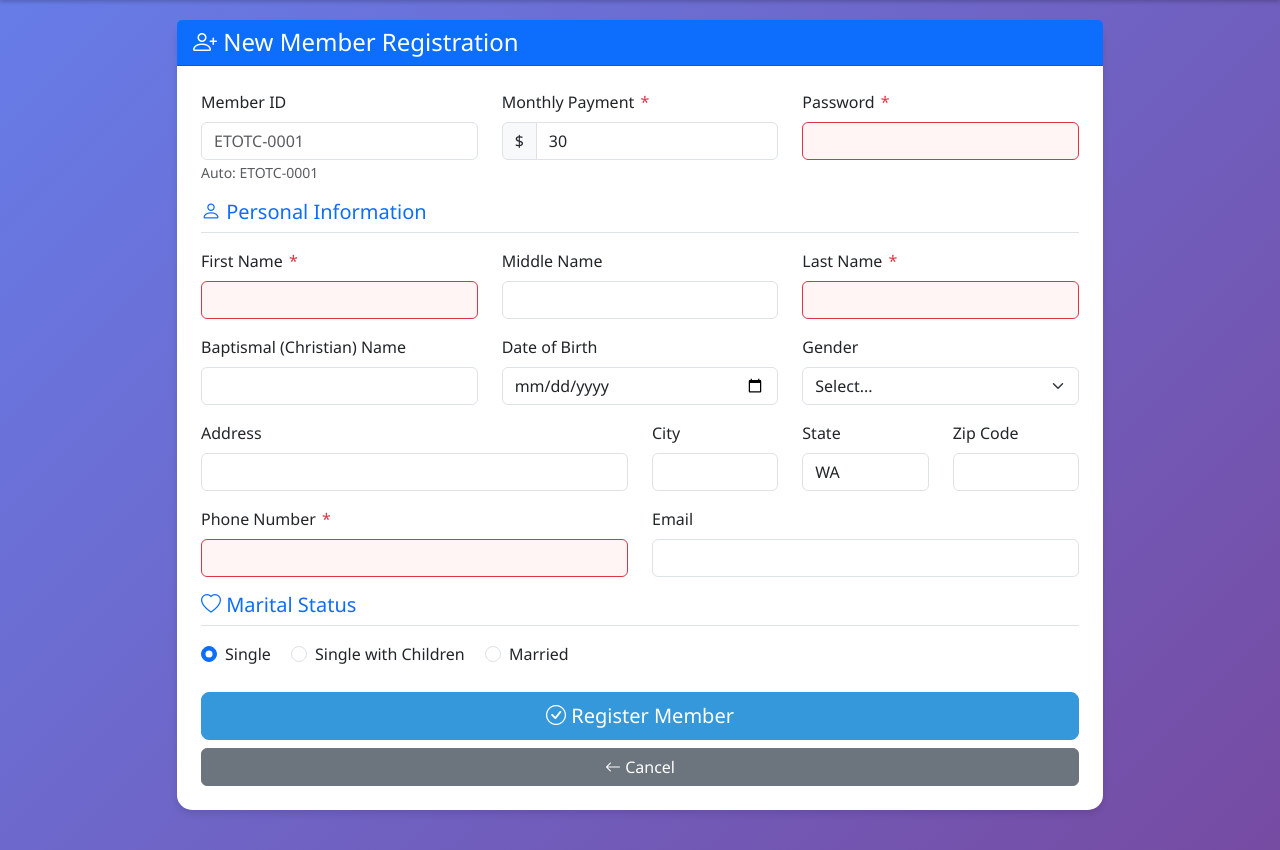
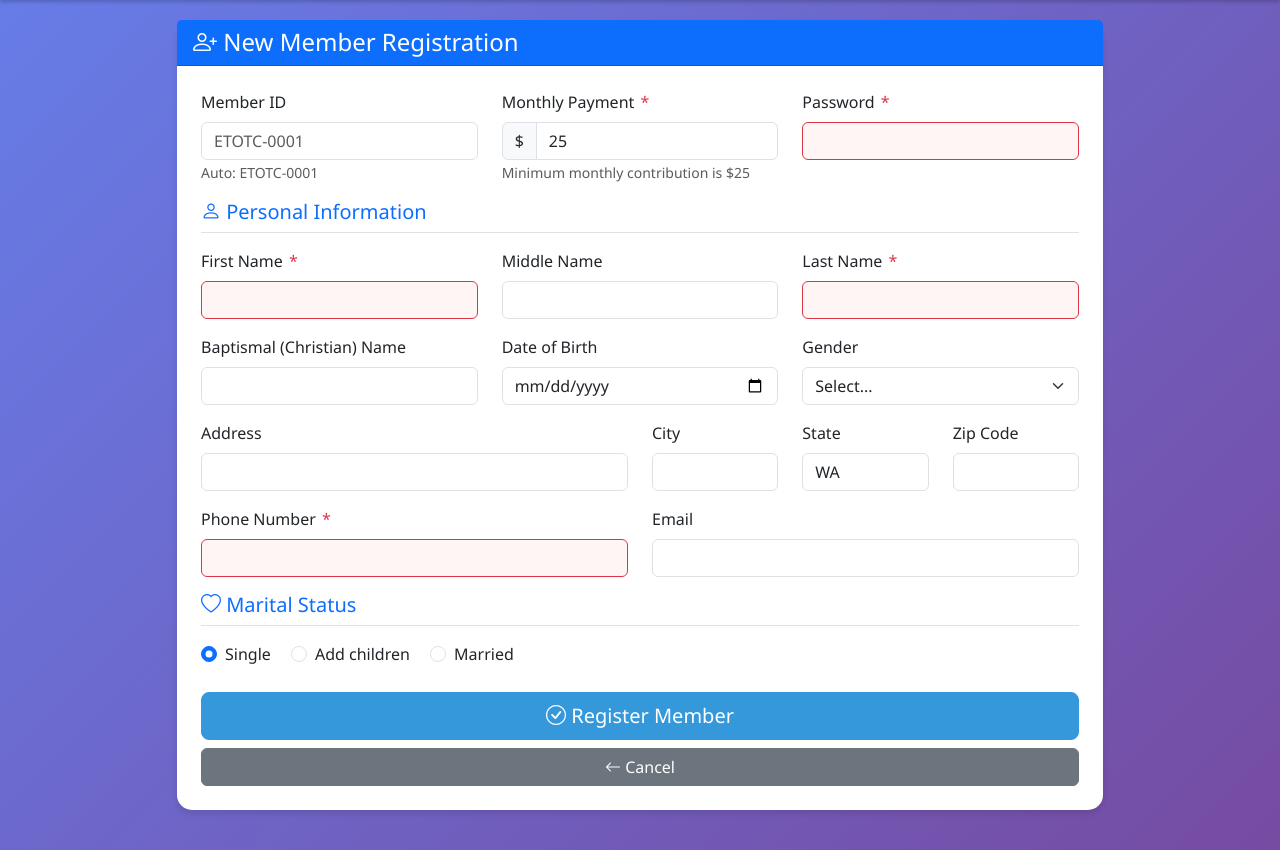
Before and after one commit to leulgeb/ETOTCmembership, a Flask app: page /admin/add-member in a window 1280 px wide. Shown: the part 76-926 px from the top of the page. Run offline with Flask 3, Linux system fonts and the light colour scheme; the visitor is signed in with stand-in values (Sample User, id 1); tables that the repository leaves empty hold one stand-in row (values such as "Sample post"); data that the repository does not hold is empty.

Commit message:
Update member contribution forms and receipt displays
Update minimum monthly contribution to $25, change "Single with Children" to "Add children", and add ETOTC logo to receipts.

Replit-Commit-Author: Agent
Replit-Commit-Session-Id: 0cc8fc14-686c-446c-897c-019bc625d2be
Replit-Commit-Checkpoint-Type: full_checkpoint
Replit-Commit-Event-Id: 692f6f8e-9eff-49cc-a68b-06682c5585cb
Replit-Commit-Screenshot-Url: https://storage.googleapis.com/screenshot-production-us-central1/ea42f84b-dcdc-43bb-ae45-5e05ecbbcf86/0cc8fc14-686c-446c-897c-019bc625d2be/42wRR9a
Replit-Helium-Checkpoint-Created: true

```diff
--- a/main.py
+++ b/main.py
@@ -920,17 +920,10 @@ def edit_member(member_id):
                 flash('All required fields must be filled.', 'danger')
                 return render_template('edit_member.html', member=member)
 
-            # Check if ID is being changed and if new ID already exists
-            if new_id != member_id:
-                existing = Member.query.filter_by(member_id=new_id).first()
-                if existing:
-                    flash('This Member ID already exists. Please use a different ID.', 'danger')
-                    return render_template('edit_member.html', member=member)
-
             try:
                 monthly_amount = float(monthly_payment)
-                if monthly_amount < MINIMUM_MONTHLY_PAYMENT:
-                    flash(f'Monthly payment must be at least ${MINIMUM_MONTHLY_PAYMENT}.', 'danger')
+                if monthly_amount < 25:
+                    flash(f'Monthly payment must be at least $25.', 'danger')
                     return render_template('edit_member.html', member=member)
             except ValueError:
                 flash('Monthly payment must be a valid number.', 'danger')
--- a/templates/add_member.html
+++ b/templates/add_member.html
@@ -41,8 +41,9 @@
                             <div class="input-group">
                                 <span class="input-group-text">$</span>
                                 <input type="number" class="form-control required-field" id="monthly_payment" name="monthly_payment"
-                                       step="0.01" min="30" value="{{ request.form.get('monthly_payment', '30') }}" required>
+                                       step="0.01" min="25" value="{{ request.form.get('monthly_payment', '25') }}" required>
                             </div>
+                            <small class="text-muted">Minimum monthly contribution is $25</small>
                         </div>
                         <div class="col-md-4">
                             <label for="password" class="form-label">Password <span class="required-indicator">*</span></label>
@@ -126,7 +127,7 @@
                             </div>
                             <div class="form-check form-check-inline">
                                 <input class="form-check-input" type="radio" name="marital_status" id="single_with_children" value="single_with_children" {% if request.form.get('marital_status') == 'single_with_children' %}checked{% endif %}>
-                                <label class="form-check-label" for="single_with_children">Single with Children</label>
+                                <label class="form-check-label" for="single_with_children">Add children</label>
                             </div>
                             <div class="form-check form-check-inline">
                                 <input class="form-check-input" type="radio" name="marital_status" id="married" value="married" {% if request.form.get('marital_status') == 'married' %}checked{% endif %}>
@@ -188,7 +189,7 @@
 
                         <div class="card bg-light mb-4">
                             <div class="card-header bg-secondary text-white d-flex justify-content-between align-items-center">
-                                <h6 class="mb-0"><i class="bi bi-people-fill"></i> Children (living with you)</h6>
+                                <h6 class="mb-0"><i class="bi bi-people-fill"></i> Children</h6>
                                 <button type="button" class="btn btn-sm btn-light" id="addChildBtn">
                                     <i class="bi bi-plus-circle"></i> Add Child
                                 </button>
--- a/templates/edit_member.html
+++ b/templates/edit_member.html
@@ -54,9 +54,9 @@
 
                     <div class="row">
                         <div class="col-md-6 mb-3">
-                            <label for="monthly_payment" class="form-label">Monthly Payment * (Min: $30)</label>
+                            <label for="monthly_payment" class="form-label">Monthly Payment * (Min: $25)</label>
                             <input type="number" class="form-control" id="monthly_payment" name="monthly_payment"
-                                   step="0.01" min="30" value="{{ member.monthly_payment }}" required>
+                                   step="0.01" min="25" value="{{ member.monthly_payment }}" required>
                         </div>
                     </div>
 
@@ -69,7 +69,7 @@
                             </div>
                             <div class="form-check form-check-inline">
                                 <input class="form-check-input" type="radio" name="marital_status" id="single_with_children" value="single_with_children" {% if member.marital_status == 'single_with_children' %}checked{% endif %}>
-                                <label class="form-check-label" for="single_with_children">Single with Children</label>
+                                <label class="form-check-label" for="single_with_children">Add children</label>
                             </div>
                             <div class="form-check form-check-inline">
                                 <input class="form-check-input" type="radio" name="marital_status" id="married" value="married" {% if member.marital_status == 'married' %}checked{% endif %}>
```
Also changed, not shown: templates/member_details.html (+9 -1 lines), templates/view_non_member_receipt.html (+8 -0 lines), templates/view_receipt.html (+8 -0 lines).
